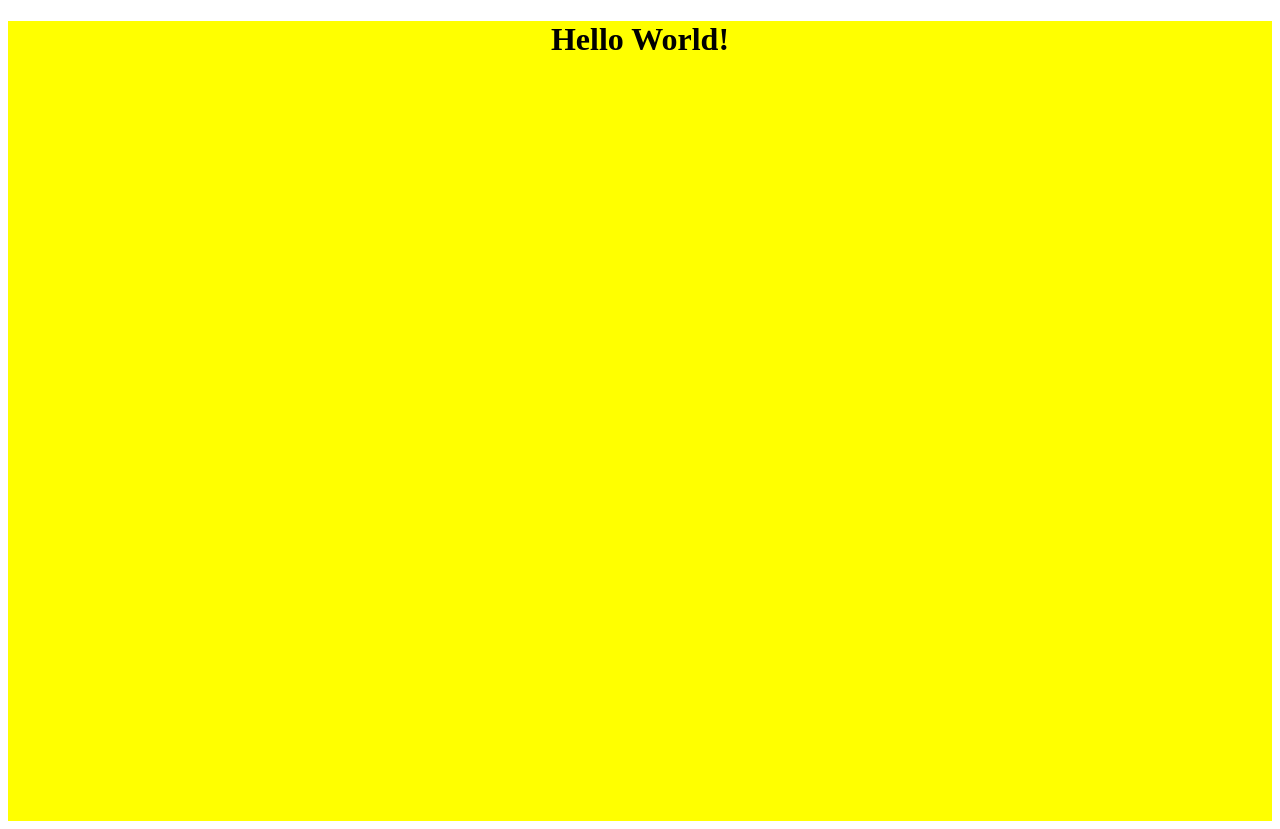
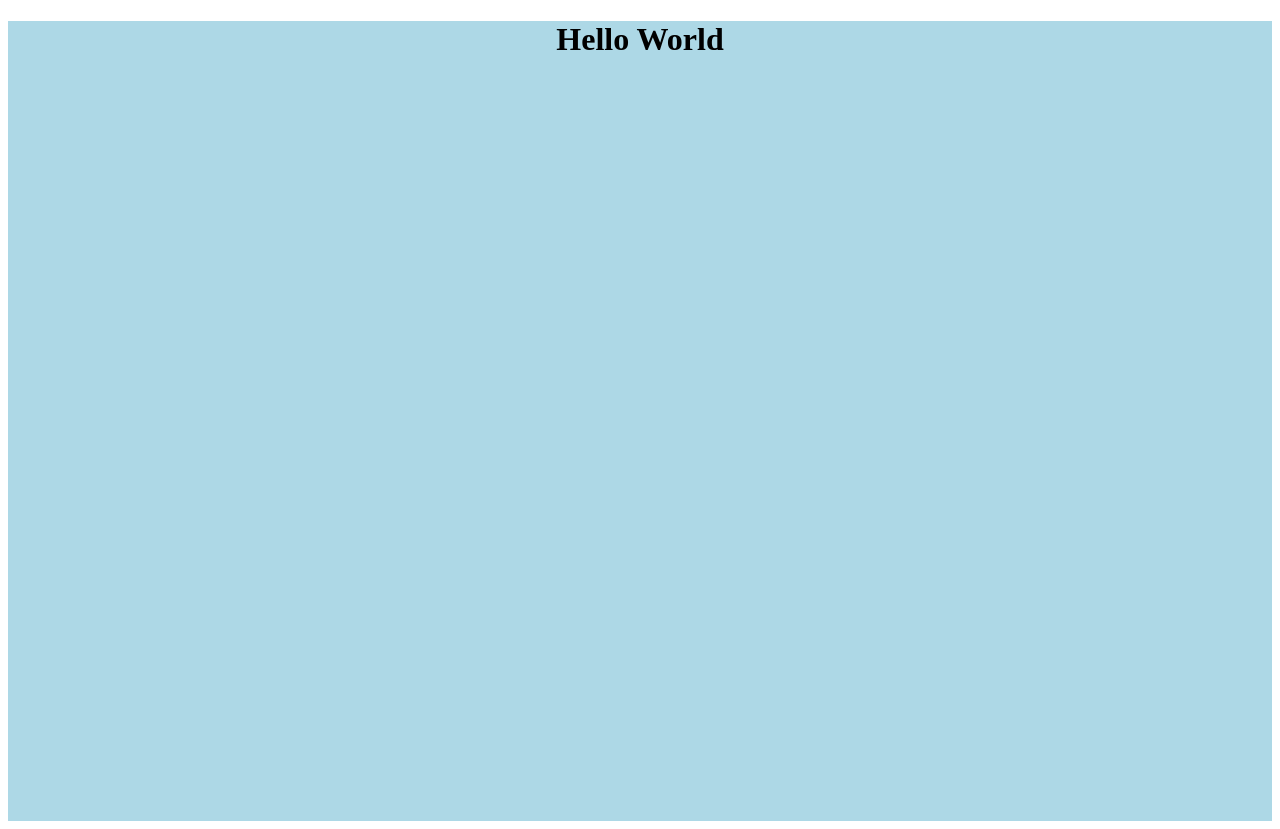
Before and after one commit to apatel924/ashish-portfolio, a React (Create React App) app: page / in a window 1280 px wide. Built offline with nearby package versions, Linux system fonts and the light colour scheme.

Commit message:
small change

```diff
--- a/src/index.js
+++ b/src/index.js
@@ -1,8 +1,14 @@
 import React from "react";
 import { createRoot } from "react-dom/client";
-import App from "./App";
+
+function App() {
+  return (
+    <div style={{ backgroundColor: "lightblue", height: "100vh" }}>
+      <h1 style={{ textAlign: "center" }}>Hello World</h1>
+    </div>
+  );
+}
 
 const container = document.getElementById("root");
 const root = createRoot(container);
-
 root.render(<App />);
```
